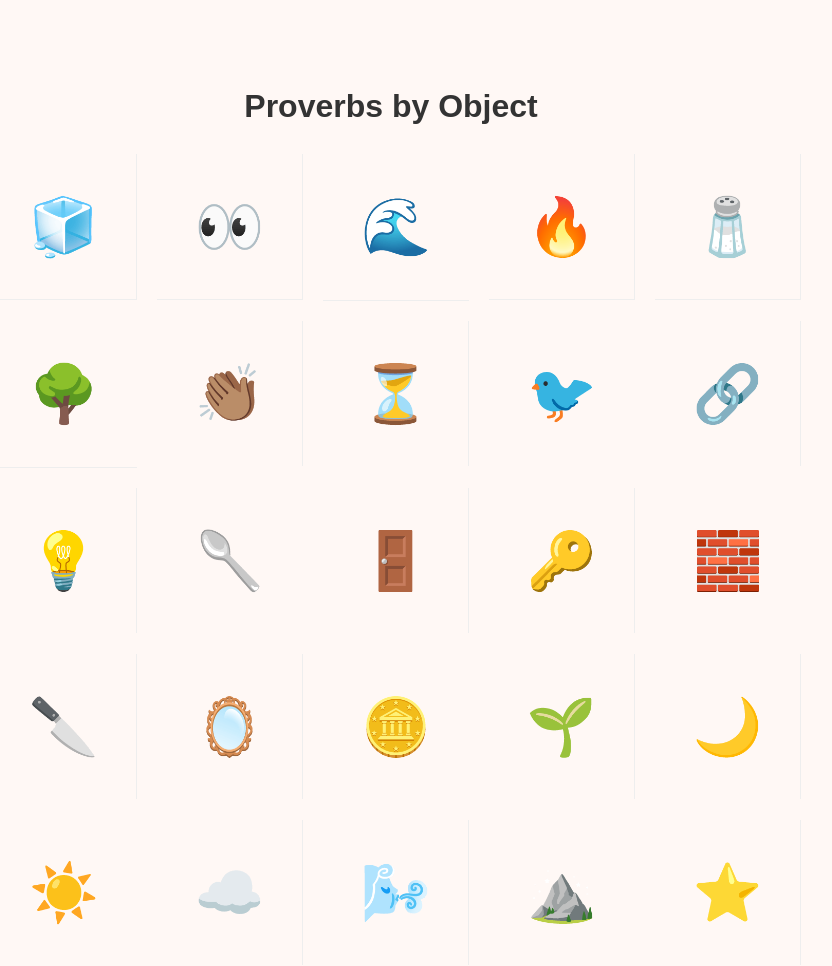
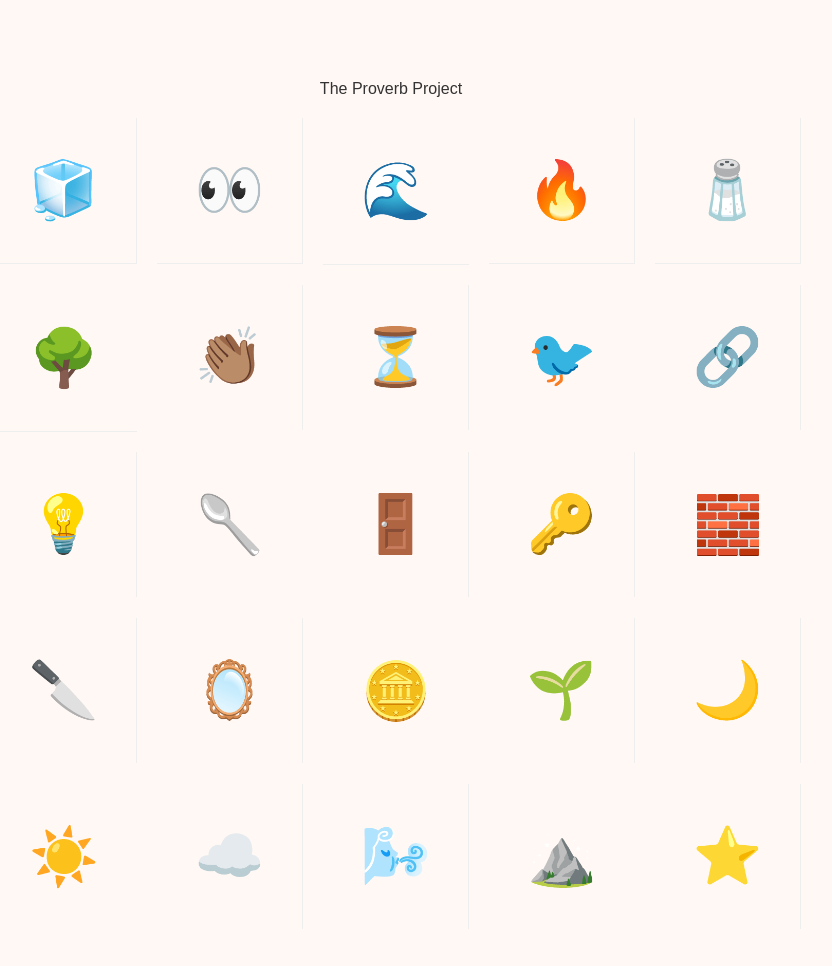
Before and after one commit to shivanidotsingh/proverb, a plain HTML site: page index.html in a window 1280 px wide. Shown: the whole page, without its empty margins (249-1081 px from the left). After the commit the page ends 930 px from the top, so only its background shows below. Drawn offline with Linux system fonts and the light colour scheme.

Commit message:
Update index.html

```diff
--- a/index.html
+++ b/index.html
@@ -5,10 +5,12 @@
     <meta name="viewport" content="width=device-width, initial-scale=1.0">
     <title>Proverbs by Object</title>
     <link rel="stylesheet" href="style.css">
-    <link href="https://fonts.googleapis.com/css2?family=Merriweather:wght@700&display=swap" rel="stylesheet">
+
 </head>
 <body>
-    <h1>Proverbs by Object</h1> <div class="emoji-grid-container">
+    <p>The Proverb Project</p>
+
+    <div class="emoji-grid-container">
         <a href="ice.html" class="grid-item">🧊</a>
         <a href="eyes.html" class="grid-item">👀</a>
         <a href="water.html" class="grid-item">🌊</a>
```
